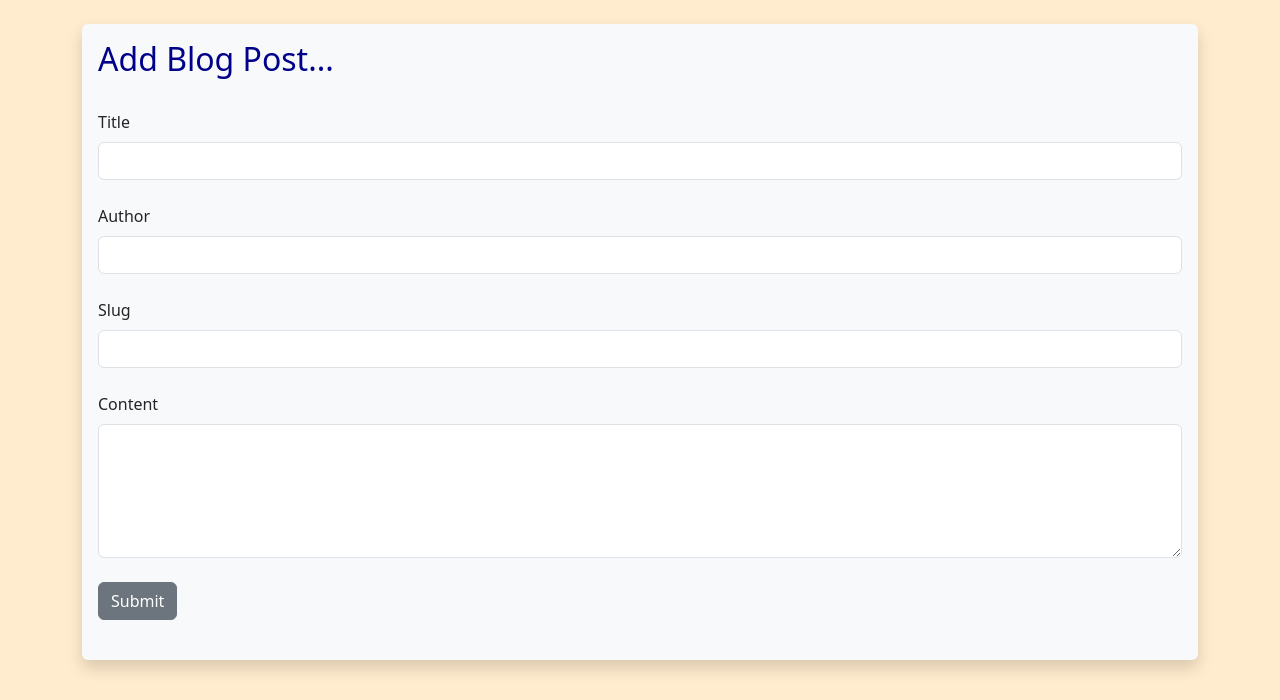
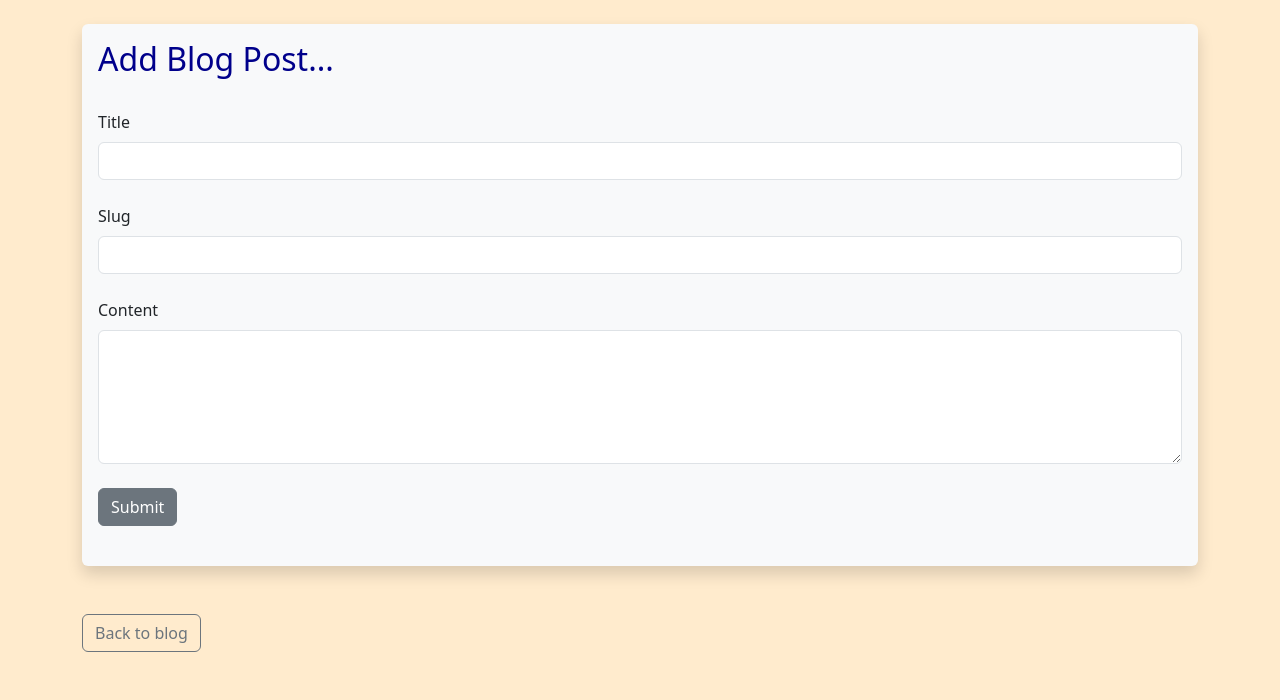
Before and after one commit to Alejoho/Flasker, a Flask app: page /add-post in a window 1280 px wide. Shown: the part 56-756 px from the top of the page. Run offline with Flask 3, Linux system fonts and the light colour scheme; the visitor is signed in with stand-in values (Sample User, id 1); some libraries are stand-ins or nearby versions.

Commit message:
Limiting the ability to delete a post

```diff
--- a/app/forms/post_form.py
+++ b/app/forms/post_form.py
@@ -5,7 +5,7 @@ from wtforms.validators import DataRequired
 
 class PostForm(FlaskForm):
     title = StringField("Title", validators=[DataRequired()])
-    author = StringField("Author", validators=[DataRequired()])
+    # author = StringField("Author", validators=[DataRequired()])
     slug = StringField("Slug", validators=[DataRequired()])
     content = TextAreaField("Content", validators=[DataRequired()])
     submit = SubmitField("Submit")
--- a/app/models/post.py
+++ b/app/models/post.py
@@ -13,7 +13,7 @@ class Post(db.Model):
     date_posted: Mapped[datetime] = mapped_column(default=datetime.now())
     slug = mapped_column(String(255))
 
-    user_id = mapped_column(Integer, ForeignKey("users.id"), nullable=False)
+    user_id: Mapped[int] = mapped_column(ForeignKey("users.id"), nullable=False)
 
 
 # class Post(db.Model):
--- a/app/routes/post_routes.py
+++ b/app/routes/post_routes.py
@@ -1,5 +1,5 @@
 from flask import Blueprint, render_template, flash, redirect, url_for
-from flask_login import login_required
+from flask_login import login_required, current_user
 from app.forms import PostForm
 from app.models import Post
 from app import db
@@ -15,17 +15,17 @@ def add_post():
     if form.validate_on_submit():
         post = Post(
             title=form.title.data,
-            author=form.author.data,
+            # author=form.author.data,
             slug=form.slug.data,
             content=form.content.data,
+            user_id=current_user.id,
         )
 
         form.title.data = ""
-        form.author.data = ""
+        # form.author.data = ""
         form.slug.data = ""
         form.content.data = ""
 
-        # TODO: look up how to migrate the last changes to the db using the new structure of the app
         db.session.add(post)
         db.session.commit()
 
@@ -59,7 +59,7 @@ def edit_post(id):
 
     if form.validate_on_submit():
         post.title = form.title.data
-        post.author = form.author.data
+        # post.author = form.author.data
         post.slug = form.slug.data
         post.content = form.content.data
 
@@ -75,7 +75,7 @@ def edit_post(id):
         return redirect(url_for("post_routes.posts"))
 
     form.title.data = post.title
-    form.author.data = post.author
+    # form.author.data = post.author
     form.slug.data = post.slug
     form.content.data = post.content
 
--- a/app/templates/add_edit_post.html
+++ b/app/templates/add_edit_post.html
@@ -29,9 +29,6 @@
         {{ form.title.label(class="form-label") }}
         {{ form.title(class="form-control",value=post.title) }}
         <br />
-        {{ form.author.label(class="form-label") }}
-        {{ form.author(class="form-control",value=post.author) }}
-        <br />
         {{ form.slug.label(class="form-label") }}
         {{ form.slug(class="form-control",value=post.slug) }}
         <br />
--- a/app/templates/login.html
+++ b/app/templates/login.html
@@ -13,7 +13,7 @@
     <form method="post">
         {{ form.hidden_tag() }}
         {{ form.username.label(class="form-label") }}
-        {{ form.username(class="form-control") }}
+        {{ form.username(class="form-control", autofocus=True) }}
         <br />
         {{ form.password.label(class="form-label") }}
         {{ form.password(class="form-control") }}
--- a/app/templates/post.html
+++ b/app/templates/post.html
@@ -6,7 +6,7 @@
 <div class="shadow p-3 mb-5 bg-body-tertiary rounded">
 
     <h2>{{ post.title }}</h2>
-    <small>By: {{ post.author }} <br>
+    <small>By: {{ post.owner_user.name }} <br>
         {{ post.date_posted }} | {{ post.slug }} </small> <br><br>
     {{ post.content }}
 
@@ -18,9 +18,11 @@
     Edit Post
 </a>
 
+{% if post.user_id == current_user.id %}
 <a href="{{url_for('post_routes.delete_post',id=post.id)}}" class="btn btn-outline-danger">
     Delete Post
 </a>
+{% endif %}
 
 <a href="{{url_for('post_routes.posts')}}" class="btn btn-outline-secondary">
     Back to blog
--- a/app/templates/posts.html
+++ b/app/templates/posts.html
@@ -16,7 +16,7 @@
 <div class="shadow p-3 mb-5 bg-body-tertiary rounded">
 
     <h2>{{ post.title }}</h2>
-    <small>By: {{ post.author }} <br>
+    <small>By: {{ post.owner_user.name}} <br>
         {{ post.date_posted }} | {{ post.slug }} </small> <br>
     {{ post.content }}
     <br>
@@ -30,9 +30,11 @@
         Edit Post
     </a>
 
+    {% if post.user_id == current_user.id %}
     <a href="{{url_for('post_routes.delete_post',id=post.id)}}" class="btn btn-outline-danger">
         Delete Post
     </a>
+    {% endif %}
 
 </div>
 
```
